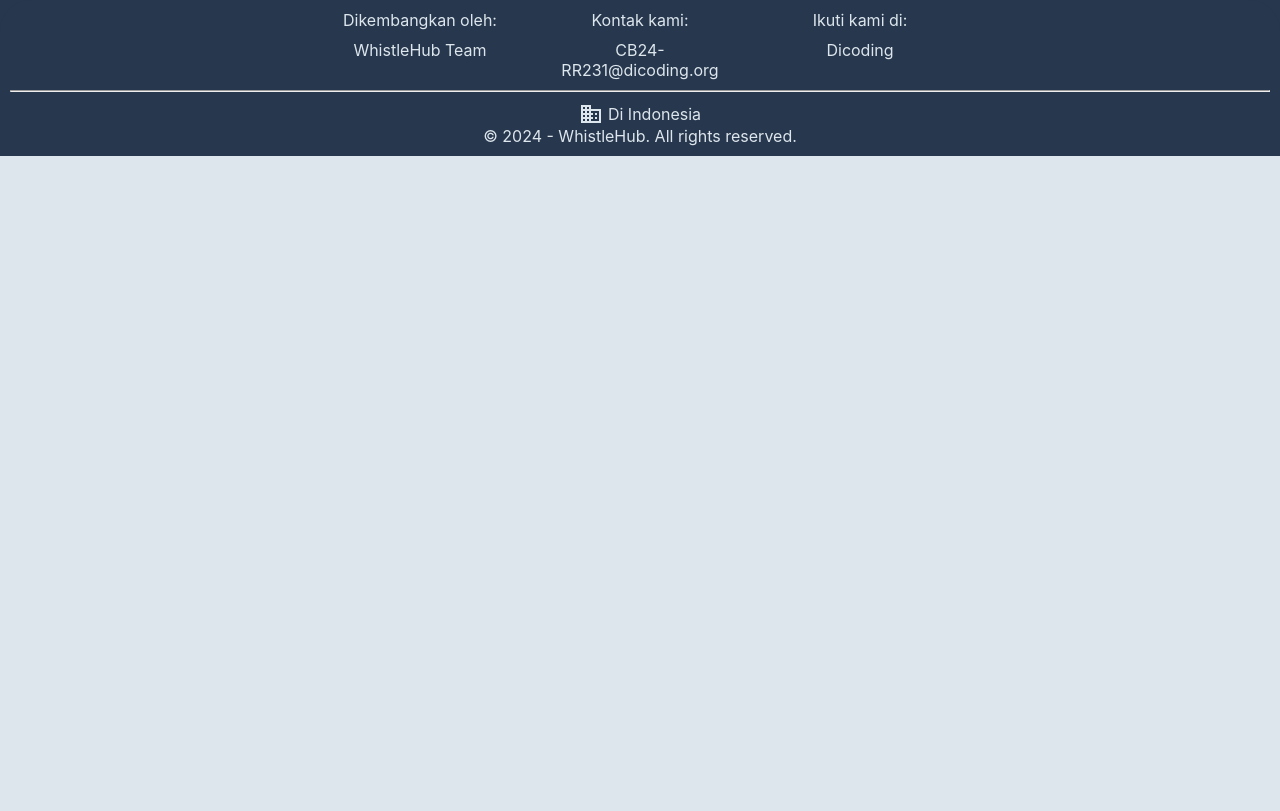
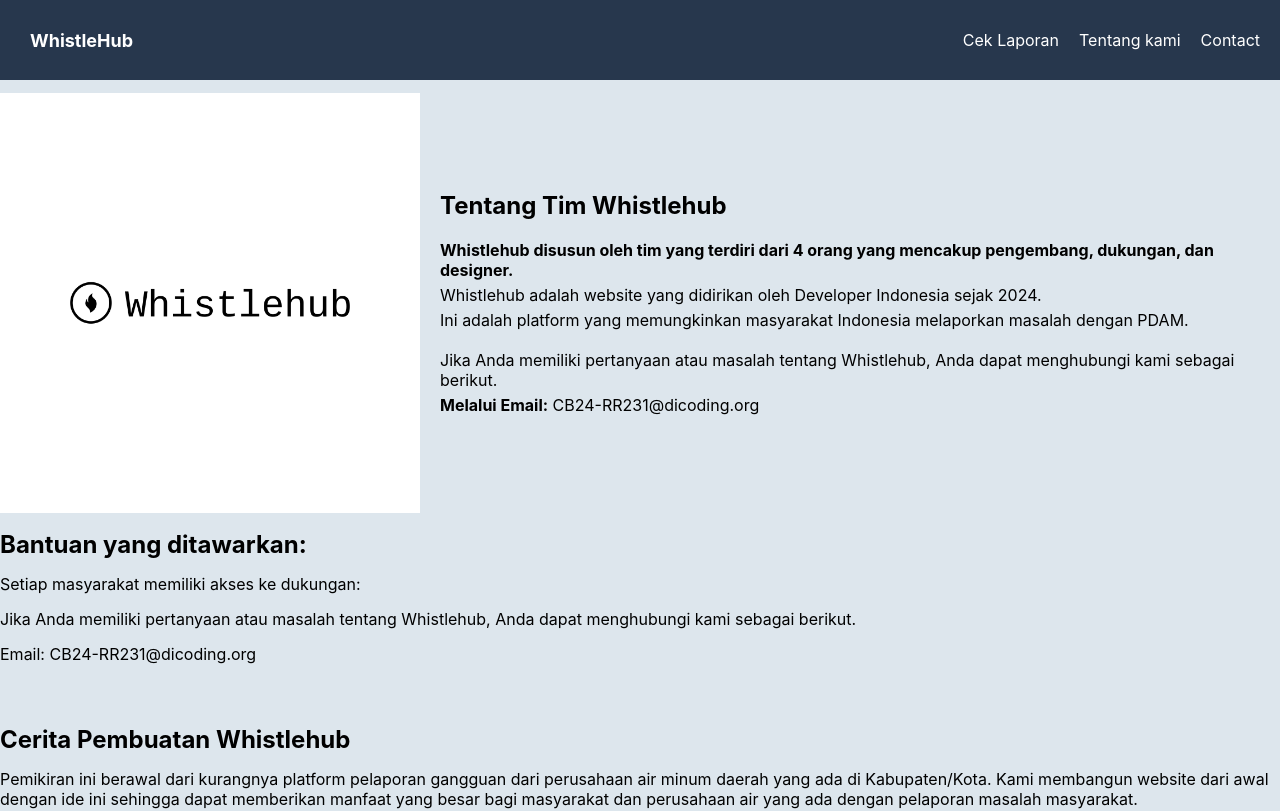
Before and after one commit to CB24-RR231/whistlehub-frontend, a React (Vite) app: page /tentang-kami in a window 1280 px wide. Shown: the top 811 px of the page. Built offline with nearby package versions, Linux system fonts and the light colour scheme.

Commit message:
add Tentang kami page

```diff
--- a/src/App.jsx
+++ b/src/App.jsx
@@ -4,6 +4,7 @@ import Footer from "./components/Footer";
 import Navigation from "./components/Navigation";
 import { Route, Routes } from "react-router-dom";
 import CheckLaporPage from './pages/CheckLaporPage';
+import OurTeamPage from './pages/OurTeamPage';
 
 function App() {
 
@@ -19,6 +20,10 @@ function App() {
           path='/cek-laporan'
           element={<CheckLaporPage />}
         />
+        <Route
+          path='/tentang-kami'
+          element={<OurTeamPage />}
+        />
       </Routes>
       <Footer />
     </>
--- a/src/components/AboutOurTeam-Content/AboutTeam.jsx
+++ b/src/components/AboutOurTeam-Content/AboutTeam.jsx
@@ -0,0 +1,23 @@
+import whistlehublogo from '../../assets/logo-black.png';
+
+function AboutTeam() {
+  return (
+    <div className="about-team__content">
+      <div className="about-team__image">
+        <img src={whistlehublogo} alt="logo" className="logo-image" />
+      </div>
+      <div className="about-team__text">
+        <h1>Tentang Tim Whistlehub</h1>
+        <h4>Whistlehub disusun oleh tim yang terdiri dari
+          4 orang yang mencakup pengembang, dukungan, dan designer.</h4>
+        <p>Whistlehub adalah website yang didirikan oleh Developer Indonesia sejak 2024.</p>
+        <p>Ini adalah platform yang memungkinkan masyarakat Indonesia melaporkan masalah dengan PDAM.</p>
+        <p style={{ marginTop: '20px' }}>Jika Anda memiliki pertanyaan atau masalah tentang Whistlehub,
+          Anda dapat menghubungi kami sebagai berikut.</p>
+        <p><strong>Melalui Email:</strong> CB24-RR231@dicoding.org</p>
+      </div>
+    </div>
+  );
+}
+
+export default AboutTeam;
--- /dev/null
+++ b/src/components/AboutOurTeam-Content/ContactSupport.jsx
@@ -0,0 +1,18 @@
+
+function ContactSupport() {
+  return (
+    <div className="contact-support__content">
+      <h2>Bantuan yang ditawarkan:</h2>
+      <p>Setiap masyarakat memiliki akses ke dukungan:</p>
+      <p>
+        Jika Anda memiliki pertanyaan atau masalah tentang Whistlehub,
+        Anda dapat menghubungi kami sebagai berikut.
+      </p>
+      <p>
+        Email: CB24-RR231@dicoding.org
+      </p>
+    </div>
+  );
+}
+
+export default ContactSupport;
--- /dev/null
+++ b/src/components/AboutOurTeam-Content/OurStory.jsx
@@ -0,0 +1,14 @@
+
+function OurStory() {
+  return (
+    <div className="our-story__content">
+      <h2>Cerita Pembuatan Whistlehub</h2>
+      <p>
+        Pemikiran ini berawal dari kurangnya platform pelaporan gangguan dari perusahaan
+        air minum daerah yang ada di Kabupaten/Kota. Kami membangun website dari awal dengan ide ini
+        sehingga dapat memberikan manfaat yang besar bagi masyarakat dan perusahaan air yang ada dengan pelaporan masalah masyarakat.</p>
+    </div>
+  );
+}
+
+export default OurStory;
--- a/src/components/HomePage-Content/AboutWhistlehub.jsx
+++ b/src/components/HomePage-Content/AboutWhistlehub.jsx
@@ -2,10 +2,9 @@
 function AboutWhistlehub() {
   return (
     <div className="about-whistlehub">
-      <h2>Tentang WhistleHub</h2>
+      <h2>Apa itu WhistleHub?</h2>
       <h4>
-        WhistleHub adalah proyek yang dibuat oleh pengembang Indonesia untuk pengembang Indonesia.
-        Ini adalah platform yang memungkinkan pengembang Indonesia melaporkan masalah dengan PDAM.
+        Proyek Whistlehub adalah tempat pelaporan gangguan air pada PDAM yang berada di Indonesia.
         Proyek ini masih dalam pengembangan.
       </h4>
     </div>
--- a/src/components/HomePage-Content/LaporInput.jsx
+++ b/src/components/HomePage-Content/LaporInput.jsx
@@ -1,6 +1,6 @@
-// import React from "react";
 import PropTypes from "prop-types";
 import useInput from '../../Hooks/useInput';
+
 function LaporInput({ lapor }) {
   const [kepada, onKepadaChange] = useInput("");
   const [Judul, onJudulChange] = useInput("");
--- a/src/components/Navigation.jsx
+++ b/src/components/Navigation.jsx
@@ -6,7 +6,7 @@ function Navigation() {
 			<Link to='/' className='logo-nav'>WhistleHub</Link>
 			<nav>
 				<Link to='/cek-laporan'>Cek Laporan</Link>
-				<Link to='/about'>Tim kami</Link>
+				<Link to='/tentang-kami'>Tentang kami</Link>
 				<Link to='/contact'>Contact</Link>
 			</nav>
 		</div>
--- a/src/pages/OurTeamPage.jsx
+++ b/src/pages/OurTeamPage.jsx
@@ -0,0 +1,16 @@
+import AboutTeam from "../components/AboutOurTeam-Content/AboutTeam";
+import ContactSupport from "../components/AboutOurTeam-Content/ContactSupport";
+import OurStory from "../components/AboutOurTeam-Content/OurStory";
+
+
+function OurTeamPage() {
+  return (
+    <section className="our-team-page">
+      <AboutTeam />
+      <ContactSupport />
+      <OurStory />
+    </section>
+  );
+}
+
+export default OurTeamPage;
--- a/src/styles/styles.css
+++ b/src/styles/styles.css
@@ -258,7 +258,8 @@ nav a:hover,
 .home-page,
 .register-page,
 .login-page,
-.check-lapor-page {
+.check-lapor-page,
+.our-team-page {
 	display: grid;
 	grid-template-columns: 1fr;
 	min-height: 100vh;
@@ -319,6 +320,54 @@ textarea {
 	cursor: pointer;
 }
 
+/* Our Team CSS */
+.our-team-page {
+	margin-top: 80px;
+	color: black;
+}
+
+.about-team__content {
+	display: flex;
+	align-items: center;
+	justify-content: center;
+}
+
+.about-team__image {
+	flex: 1;
+	margin-right: 20px;
+}
+
+.about-team__text {
+	flex: 2;
+}
+
+.about-team__text h1 {
+	margin-bottom: 20px;
+}
+
+.about-team__text h4,
+p {
+	margin-bottom: 5px;
+}
+
+.logo-image {
+	max-width: 100%;
+	max-height: 50%;
+}
+
+.contact-support__content {
+	margin-bottom: 20px;
+}
+
+.contact-support__content h2,
+.our-story__content h2,
+.contact-support__content p {
+	margin-bottom: 15px;
+}
+
+.our-story__content {
+	margin-bottom: 40px;
+}
 /* LaporCheckItem css */
 .lapor-check-item {
 	background-color: #f9f9f9;
```
